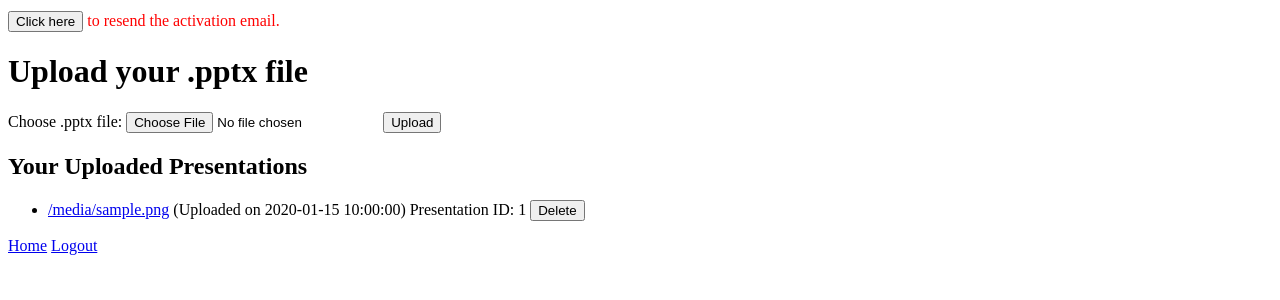
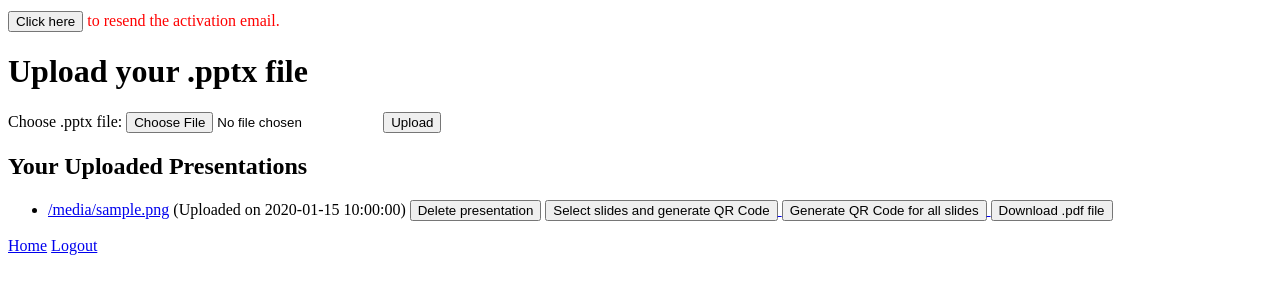
Before and after one commit to DanMGocan/dreamsofjacopo, a FastAPI app: template templates/dashboard.html in a window 1280 px wide. Shown: the part 205-505 px from the top of the page. Run offline with FastAPI, Linux system fonts and the light colour scheme; the template is opened without the code that fills it: most values are stand-ins (such as "Sample title", 1, 10 or a date in 2020); parts of the project's set-up code (start-up, migrations or seed data) failed here and were passed over.

Commit message:
Working, working, working

```diff
--- a/api/converter.py
+++ b/api/converter.py
@@ -2,7 +2,7 @@ from fastapi import APIRouter, UploadFile, File, Request, Depends, HTTPException
 import os
 import io
 from fastapi.templating import Jinja2Templates
-from fastapi.responses import RedirectResponse
+from fastapi.responses import RedirectResponse, HTMLResponse
 
 from helpers.flash_utils import set_flash_message
 from helpers.blob_op import generate_sas_token_for_file  # Import the SAS token generator
@@ -11,8 +11,8 @@ from core.main_converter import convert_pptx_bytes_to_pdf, convert_pdf_to_images
 from dotenv import load_dotenv
 from azure.storage.blob import BlobServiceClient, BlobClient
 from database_op.database import get_db
-from datetime import datetime, timedelta
 import mysql.connector
+from mysql.connector import connection
 from mysql.connector.pooling import MySQLConnectionPool
 
 # Load environment variables
@@ -202,3 +202,26 @@ async def delete_presentation(
 
     # Return the response with the flash message
     return response
+
+@converter.get("/select-slides/{pdf_id}", response_class=HTMLResponse)
+async def select_thumbnails(
+    pdf_id: int,
+    request: Request,
+    db: connection.MySQLConnection = Depends(get_db)
+):
+    # Ensure user is logged in
+    if 'user_id' not in request.session:
+        return RedirectResponse(url="/login")
+
+    # Fetch thumbnails for the selected pdf_id, including the SAS token
+    cursor = db.cursor(dictionary=True)
+    cursor.execute("SELECT thumbnail_id, url, sas_token FROM thumbnail WHERE pdf_id = %s", (pdf_id,))
+    thumbnails = cursor.fetchall()
+    cursor.close()
+
+    # Render the template to display thumbnails
+    return templates.TemplateResponse("conversion/select-slides.html", {
+        "request": request,
+        "pdf_id": pdf_id,
+        "thumbnails": thumbnails
+    })
--- a/core/main_converter.py
+++ b/core/main_converter.py
@@ -76,7 +76,7 @@ def convert_pdf_to_images(pdf_blob_name, user_alias, pdf_id, sas_token_pdf, db):
         pdf_document = fitz.open(stream=pdf_bytes, filetype="pdf")
 
         # Set desired thumbnail width
-        thumbnail_width = 200  # Adjust as needed
+        thumbnail_width = 300  # Adjust as needed
 
         # Convert each page to an image and upload
         for page_number in range(len(pdf_document)):
--- a/templates/dashboard.html
+++ b/templates/dashboard.html
@@ -26,8 +26,18 @@
         </div>
     {% endif %}
 
+    <!-- Display message for free users with premium_status 0 -->
+    {% if premium_status == 0 %}
+        <div style="color: blue;">
+            <p><strong>Note:</strong> As a free user, you can only upload one presentation. Please <a href="/upgrade">upgrade your account</a> to upload more presentations and support our project.</p>
+            {% if presentations and presentations|length >= 1 %}
+                <p>You currently have an uploaded presentation. You must delete the existing one before uploading a new presentation.</p>
+            {% endif %}
+        </div>
+    {% endif %}
+
     <h1>Upload your .pptx file</h1>
-    <form action="/upload-pptx" method="post" enctype="multipart/form-data">
+    <form action="/upload-pptx" method="post" enctype="multipart/form-data" {% if premium_status == 0 and presentations and presentations|length >= 1 %}style="display:none;"{% endif %}>
         <label for="pptx_file">Choose .pptx file:</label>
         <input type="file" id="pptx_file" name="pptx_file" accept=".pptx" required>
         <button type="submit">Upload</button>
@@ -39,10 +49,21 @@
             {% for presentation in presentations %}
                 <li>
                     <a href="{{ presentation.url }}" target="_blank">{{ presentation.original_filename }}</a>
-                    (Uploaded on {{ presentation.uploaded_on }}) Presentation ID: {{ presentation.pdf_id }}
+                    (Uploaded on {{ presentation.uploaded_on }})
                     <form action="/delete-presentation/{{ presentation.pdf_id }}" method="POST" style="display:inline;">
-                        <button type="submit" onclick="return confirm('Are you sure you want to delete this presentation?')">Delete</button>
+                        <button type="submit" onclick="return confirm('Are you sure you want to delete this presentation?')">Delete presentation</button>
                     </form>
+                    <!-- New Generate QR Code Button -->
+                    <a href="/select-slides/{{ presentation.pdf_id }}">
+                        <button>Select slides and generate QR Code</button>
+                    </a>
+                    <!-- NOT IMPLEMENTED -->
+                    <a href="/select-slides/{{ presentation.pdf_id }}">
+                        <button>Generate QR Code for all slides</button>
+                    </a>
+                    <a href="/select-slides/{{ presentation.pdf_id }}">
+                        <button>Download .pdf file</button>
+                    </a>
                 </li>
             {% endfor %}
         </ul>
```
Also changed, not shown: templates/conversion/select-slides.html (added, +25 -0 lines), api/qrcode.py (line endings or trailing spaces), templates/conversion/select_slides.html (deleted), 1 other file.
